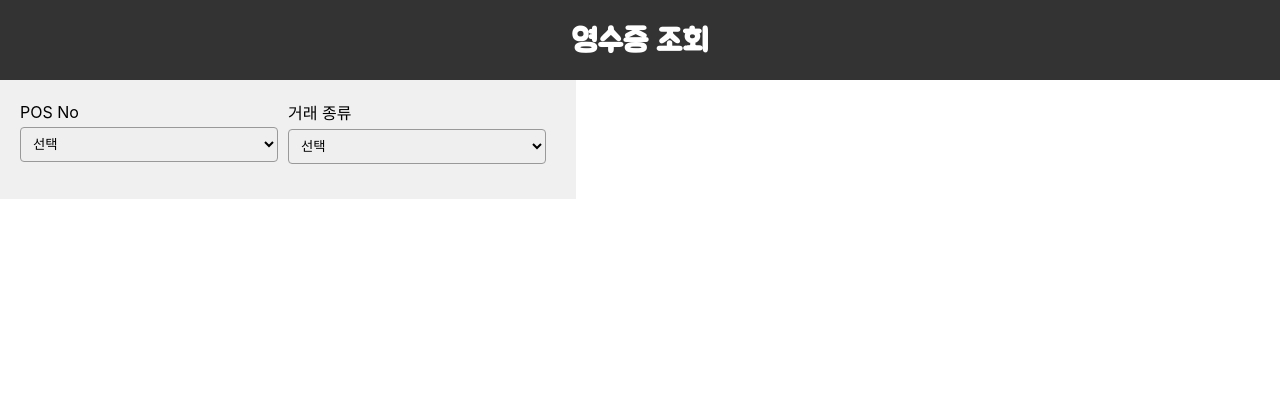
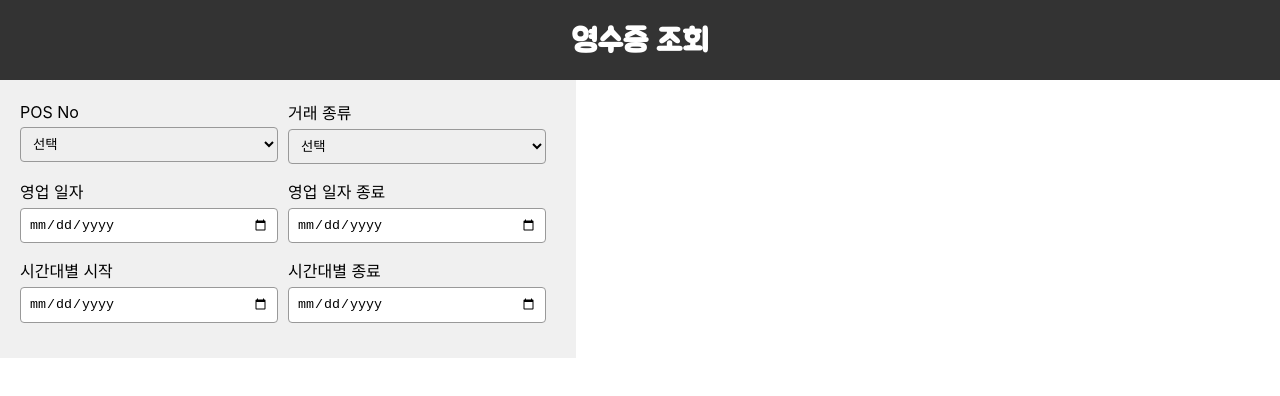
Before and after one commit to minju-sin/capstone, a React (Create React App) app in the folder frontend/: page /service in a window 1280 px wide. Shown: the top 396 px of the page. Built offline with nearby package versions, Linux system fonts and the light colour scheme.

Commit message:
시간대별 종료까지 디자인 구현 완료

```diff
--- a/frontend/src/components/styles/ServiceLeft.js
+++ b/frontend/src/components/styles/ServiceLeft.js
@@ -49,3 +49,11 @@ export const StyledSelect = styled.select`
     border: 1px solid #999;
     border-radius: 4px;
 `;
+
+export const StyledInput = styled.input`
+    width: 100%;
+    padding: 8px;
+    box-sizing: border-box;
+    border: 1px solid #999;
+    border-radius: 4px;
+`;
--- a/frontend/src/components/ui/ServiceLeft.js
+++ b/frontend/src/components/ui/ServiceLeft.js
@@ -6,7 +6,8 @@ import {
      StyledInlineGroup,
      StyledLSection,
      StyledLabel,
-     StyledSelect
+     StyledSelect,
+     StyledInput
 } from "../styles/ServiceLeft";
 
 function ServiceLeft() {
@@ -35,8 +36,34 @@ function ServiceLeft() {
                          {/* <!-- 추가 옵션들 --> */}
                     </StyledSelect>
                 </StyledFormGroup>
+            </StyledInlineGroup>
 
+            <StyledInlineGroup>
+                <StyledFormGroup class="form-group">
+                    <StyledLabel for="business-date-start">영업 일자</StyledLabel>
+                    <StyledInput type="date" id="business-date-start"/>
+                </StyledFormGroup>
+
+                <StyledFormGroup class="form-group">
+                    <StyledLabel for="business-date-end">영업 일자 종료</StyledLabel>
+                    <StyledInput type="date" id="business-date-end"/>
+                </StyledFormGroup>
             </StyledInlineGroup>
+
+            <StyledInlineGroup>
+                <StyledFormGroup class="form-group">
+                    <StyledLabel for="time-period-start">시간대별 시작</StyledLabel>
+                    <StyledInput type="date" id="time-period-start"/>
+                </StyledFormGroup>
+
+                <StyledFormGroup class="form-group">
+                    <StyledLabel for="time-period-end">시간대별 종료</StyledLabel>
+                    <StyledInput type="date" id="time-period-end"/>
+                </StyledFormGroup>
+            </StyledInlineGroup>
+
+
+
         </div>
       </StyledLSection>
     );
```
